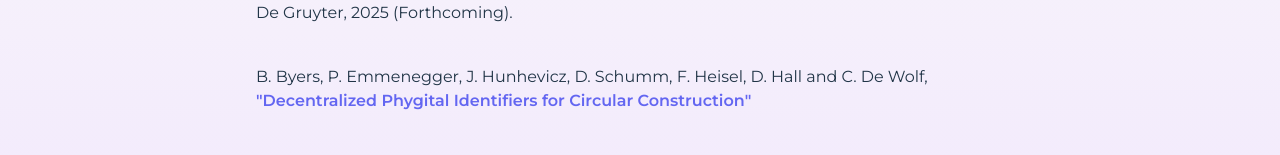
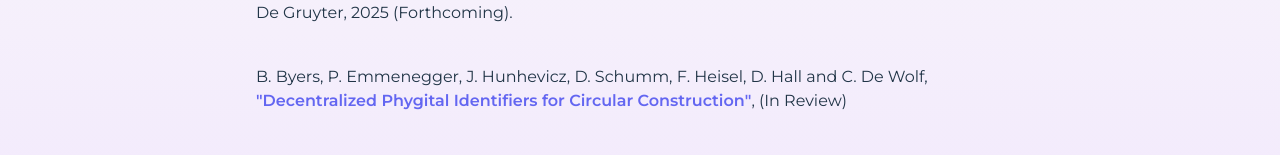
Before and after one commit to schummd/schummd.github.io, a React (Vite) app: page /#/publications in a window 1280 px wide. Shown: the part 331-486 px from the top of the page. Built offline with nearby package versions, Linux system fonts and the light colour scheme.

Commit message:
theses page

```diff
--- a/src/pages/Publications.jsx
+++ b/src/pages/Publications.jsx
@@ -18,7 +18,8 @@ export default function Publications() {
           </li>
           <li>
             B. Byers, P. Emmenegger, J. Hunhevicz, D. Schumm, F. Heisel, D. Hall and C. De Wolf,
-            <a href="http://dx.doi.org/10.2139/ssrn.4946912" class="font-semibold text-indigo-500 cursor-pointer" target="_blank"> "Decentralized Phygital Identifiers for Circular Construction"</a>
+            <a href="http://dx.doi.org/10.2139/ssrn.4946912" class="font-semibold text-indigo-500 cursor-pointer" target="_blank"> "Decentralized Phygital Identifiers for Circular Construction"</a>,
+            (In Review)
           </li>
           <li>
             K. O. E. Müller, D. Datsomor, D. Schumm, B. Rodrigues and B. Stiller,
```
